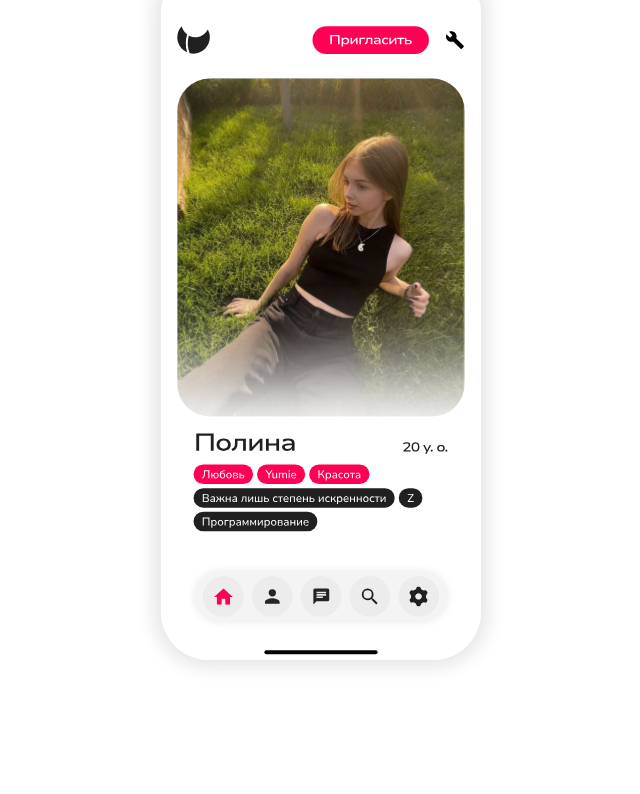
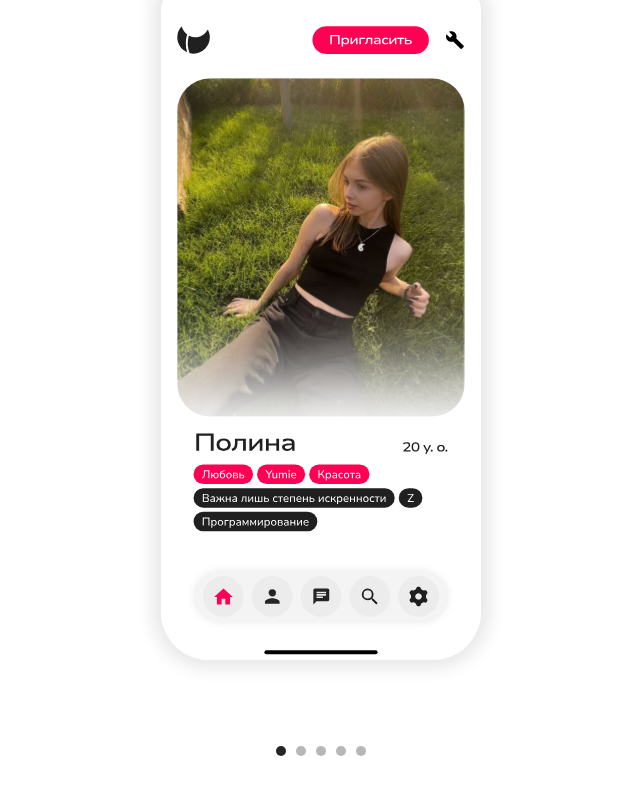
Before and after one commit to Yumie-Ultimate/landing, a Next.js app: page / in a window 1280 px wide. Shown: the part 4102-4896 px from the top of the page, without its empty margins (319-959 px from the left). Built offline with nearby package versions, Linux system fonts and the light colour scheme; a web font is replaced by a local one.

Commit message:
feat: add an embla pagination

```diff
--- a/src/shared/ui/embla/index.tsx
+++ b/src/shared/ui/embla/index.tsx
@@ -1,6 +1,6 @@
 'use client'
 
-import React, { ReactNode } from 'react'
+import React, { Children, ReactNode, useEffect, useState } from 'react'
 
 import useEmblaCarousel from 'embla-carousel-react'
 
@@ -14,19 +14,57 @@ interface Props {
 }
 
 const Embla = ({ children, variant = 'standard' }: Props) => {
-    const [emblaRef] = useEmblaCarousel({ align: 'center', loop: variant === 'flash' })
+    const [emblaRef, emblaApi] = useEmblaCarousel({ align: 'center', loop: variant === 'flash' })
+
+    const [selectedIndex, setSelectedIndex] = useState(0)
+
+    const [scrollSnaps, setScrollSnaps] = useState<number[]>([])
+
+    useEffect(() => {
+        if (emblaApi) {
+            const updateScrollSnaps = () => {
+                setScrollSnaps(emblaApi.scrollSnapList())
+            }
+
+            const onSelect = () => {
+                setSelectedIndex(emblaApi.selectedScrollSnap())
+            }
+
+            updateScrollSnaps()
+            emblaApi.on('select', onSelect)
+            onSelect()
+
+            return () => {
+                emblaApi.off('select', onSelect)
+            }
+        }
+    }, [emblaApi])
+
+    const dots = Children.map(children, (_, index) => (
+        <button
+            key={index}
+            className={cn(styles.dot, { [styles.isActive]: index === selectedIndex })}
+            onClick={() => {
+                if (emblaApi) {
+                    emblaApi.scrollTo(index)
+                }
+            }}
+            aria-label={`Go to slide ${index + 1}`}
+        ></button>
+    ))
 
     return (
         <div className={styles.embla}>
             <div className={styles.viewport} ref={emblaRef}>
                 <div className={styles.container}>
-                    {React.Children.map(children, (child, index) => (
+                    {Children.map(children, (child, index) => (
                         <div key={index} className={cn(styles.slide, styles[variant])}>
                             {child}
                         </div>
                     ))}
                 </div>
             </div>
+            {variant === 'flash' && <div className={styles.dots}>{dots}</div>}
         </div>
     )
 }
--- a/src/shared/ui/embla/styles.module.scss
+++ b/src/shared/ui/embla/styles.module.scss
@@ -1,4 +1,7 @@
 .embla {
+  @include flexibility(center, center, column);
+
+  gap: 2.5rem;
   width: 100dvw;
   overflow: hidden;
 }
@@ -23,3 +26,17 @@
   padding: 2.5rem;
   flex: 0 0 100%;
 }
+
+.dot {
+  width: 10px;
+  height: 10px;
+  margin: 0 5px;
+  background-color: var(--transparent-color-5);
+  border: none;
+  border-radius: 50%;
+  cursor: pointer;
+}
+
+.isActive {
+  background-color: var(--primary-color-5);
+}
--- a/src/widgets/preorder/ui/styles.module.scss
+++ b/src/widgets/preorder/ui/styles.module.scss
@@ -54,6 +54,10 @@
   border-bottom: .0625rem solid var(--transparent-color-25);
   padding-block: .5rem;
   width: 100%;
+
+  &:focus {
+    border-color: var(--accent-color-5);
+  }
 }
 
 .textarea {
```
